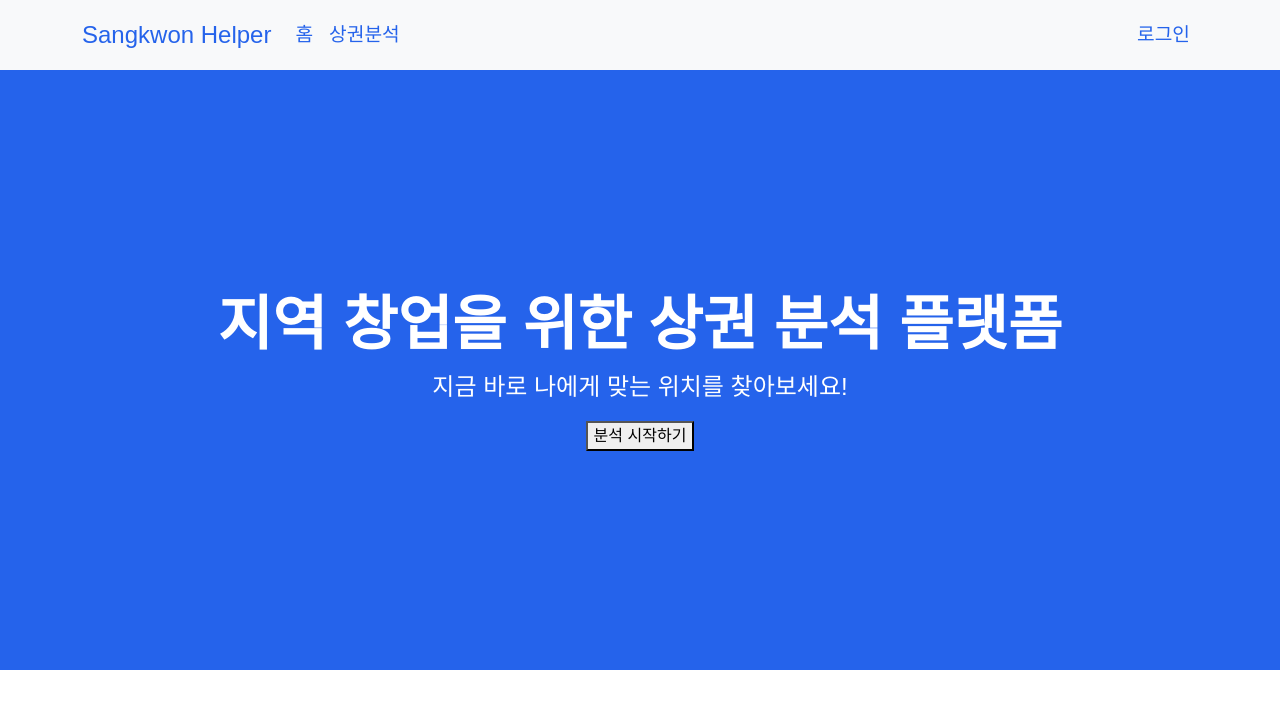
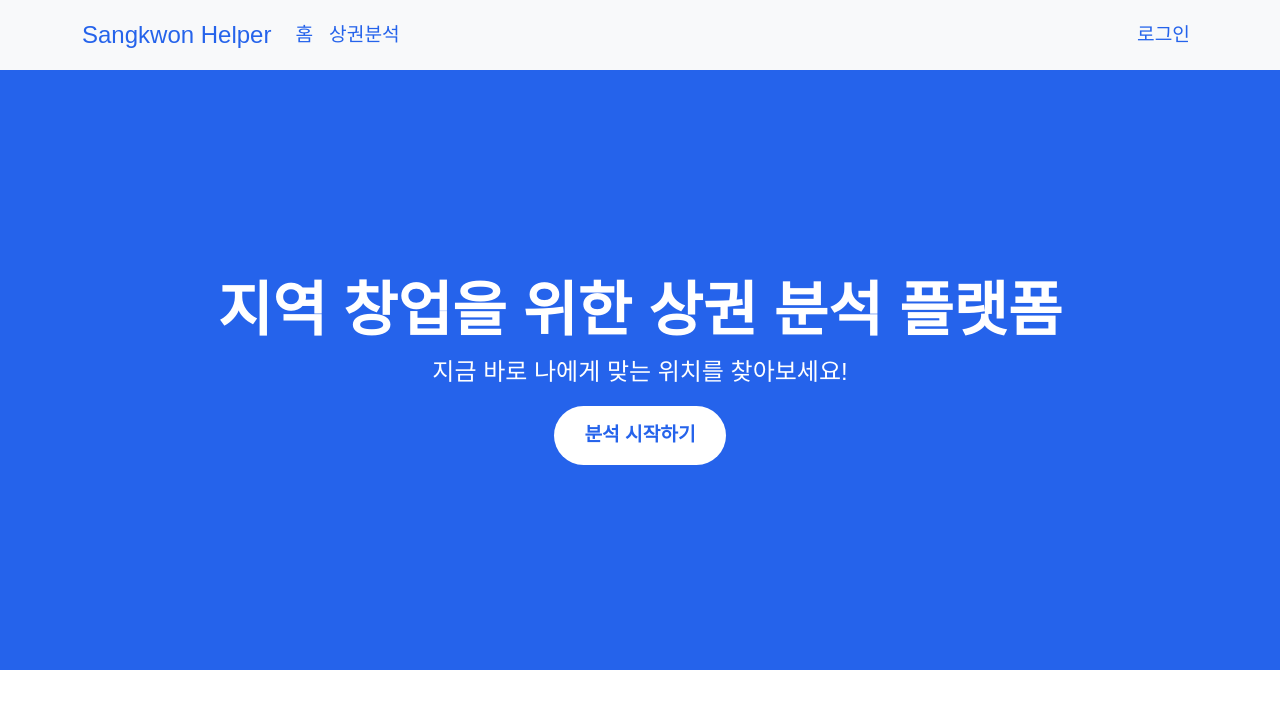
Before and after one commit to Milk0621/project-sangkwon-helper, a React (Create React App) app in the folder frontend/: page / in a window 1280 px wide. Shown: the top 708 px of the page. Built offline with nearby package versions, Linux system fonts and the light colour scheme; a web font is replaced by a local one.

Commit message:
style: Home 페이지 버튼 css 적용

```diff
--- a/frontend/src/pages/Home/Home.module.css
+++ b/frontend/src/pages/Home/Home.module.css
@@ -8,10 +8,22 @@
     justify-content: center;
     align-items: center;
 }
+
 .mainBanner h1 {
     font-size: 3.7rem;
     font-weight: 700;
 }
+
 .mainBanner p {
     font-size: 1.5rem;
 }
+
+.mainBanner button {
+    padding: 15px 30px;
+    background-color: #fff;
+    color: var(--main-blue);
+    font-size: 1.2rem;
+    font-weight: 600;
+    border: none;
+    border-radius: 9999px;
+}
```
